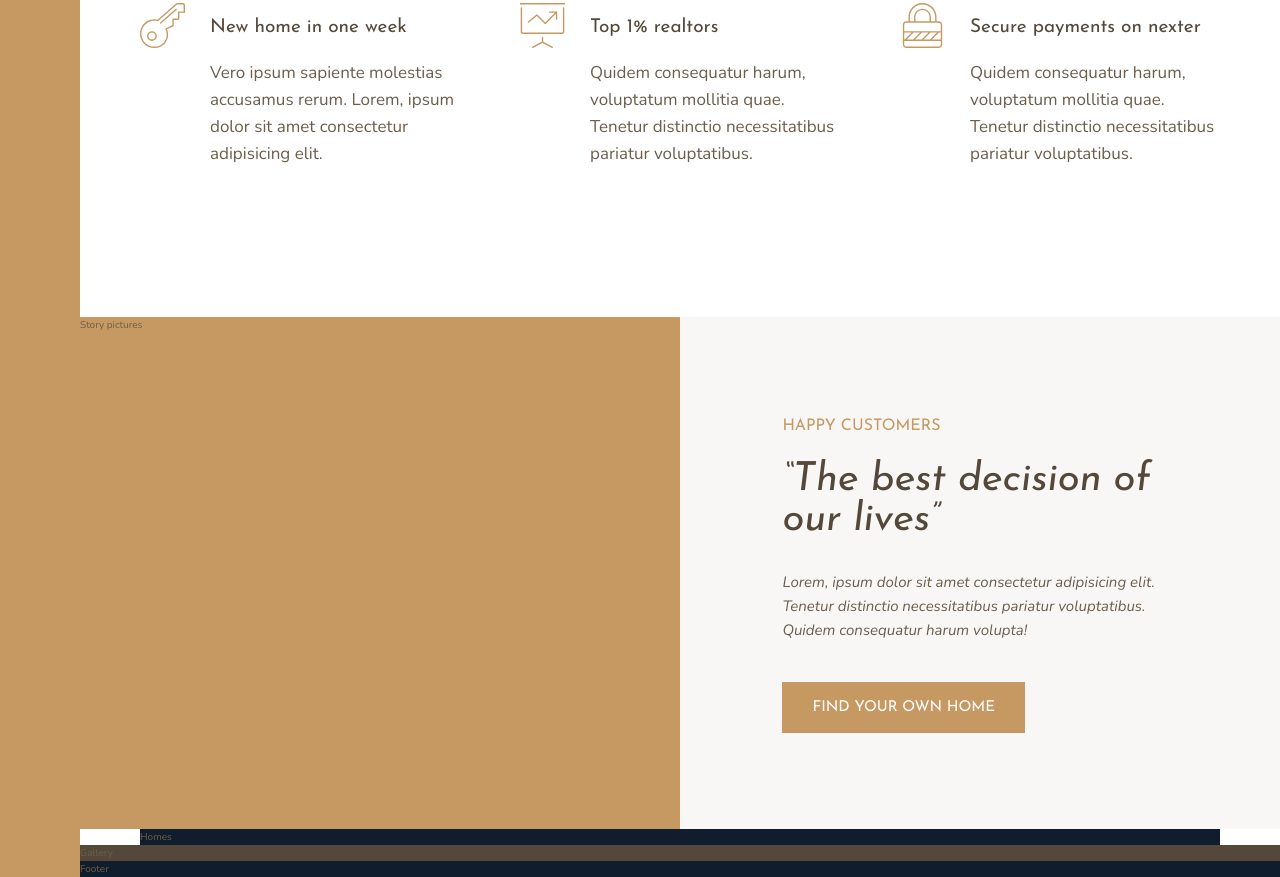
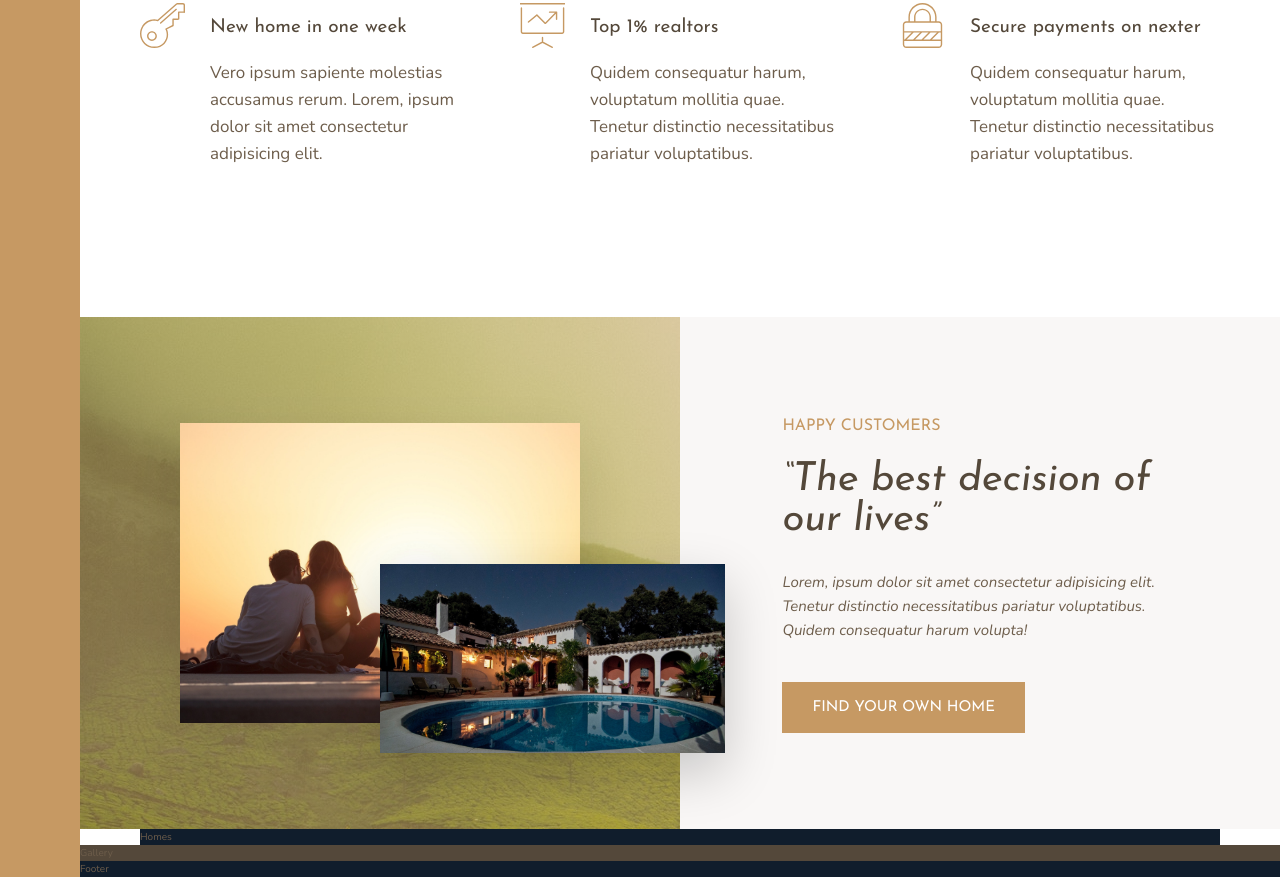
Before and after one commit to lamideolaniyan/nexter, a website: page index.html in a window 1280 px wide. Shown: the part 991-1868 px from the top of the page. Drawn offline with nearby package versions, Linux system fonts and the light colour scheme.

Commit message:
Story section complete

```diff
--- a/index.html
+++ b/index.html
@@ -87,7 +87,8 @@
     </section>
 
     <div class="story__pictures">
-      Story pictures
+      <img src="img/story-1.jpeg" alt="Couple with new house" class="story__img--1" />
+      <img src="img/story-2.jpeg" alt="New house" class="story__img--2" />
     </div>
 
     <div class="story__content">
--- a/sass/_story.scss
+++ b/sass/_story.scss
@@ -2,13 +2,35 @@
     &__pictures {
         background-color: $color-primary;
         grid-column: full-start / col-end 4;
+        background-image: linear-gradient(rgba($color-primary, .5), rgba($color-primary, .5)), url(../img/back.jpg);
+
+        display: grid;
+        grid-template-columns: repeat(6, 1fr);
+        grid-template-rows: repeat(6, 1fr);
+        align-items: center;
+    }
+
+    &__img--1 {
+        width: 100%;
+        grid-row: 2 / 6;
+        grid-column: 2 / 6;
+        box-shadow: 0 2rem 5rem rgba(#000, .1);
+
+    }
+
+    &__img--2 {
+        width: 115%;
+        grid-row: 4 / 6;
+        grid-column: 4 / 7;
+        z-index: 20;
+        box-shadow: 0 2rem 5rem rgba(#000, .2);
     }
 
     &__content {
         background-color: $color-grey-light-1;
         grid-column: col-start 5 / full-end;
 
-        /* display: flex;
+        /*display: flex;
         flex-direction: column;
         justify-content: center;
         align-items: flex-start;*/
```
Also changed, not shown: css/style.css.
